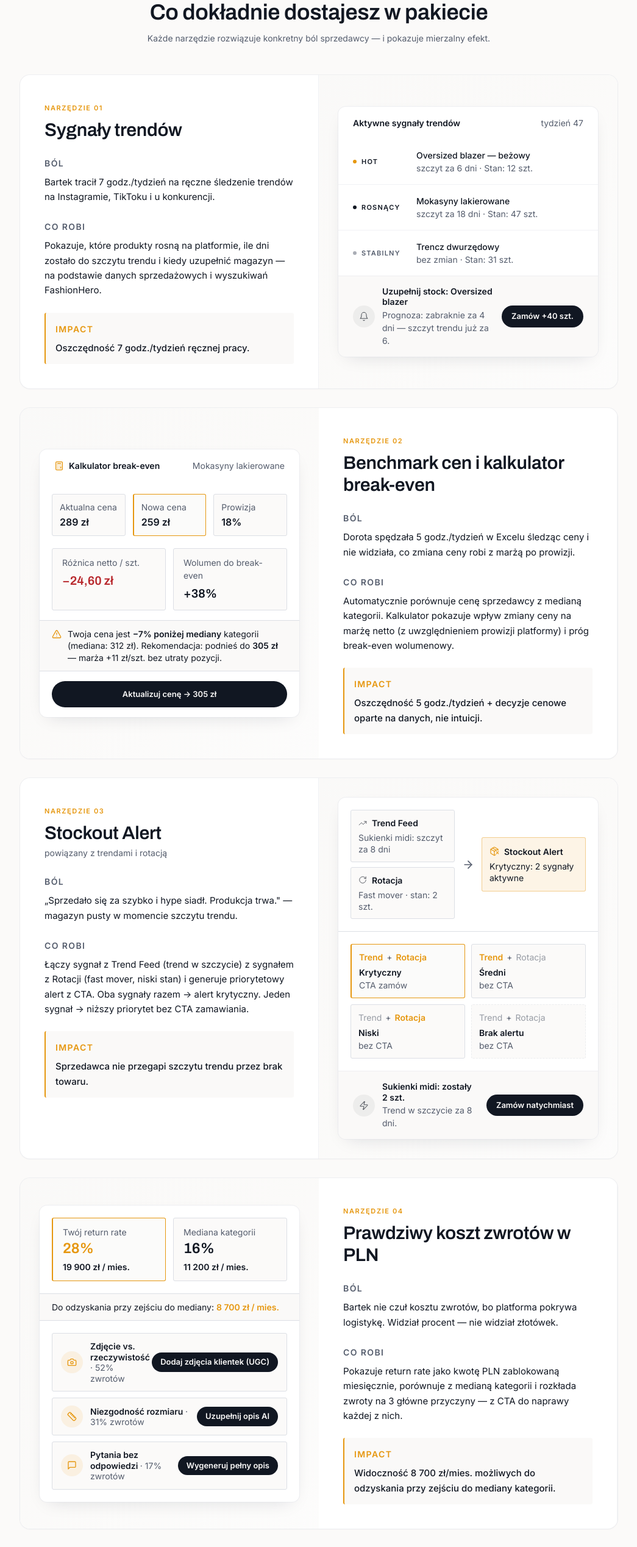
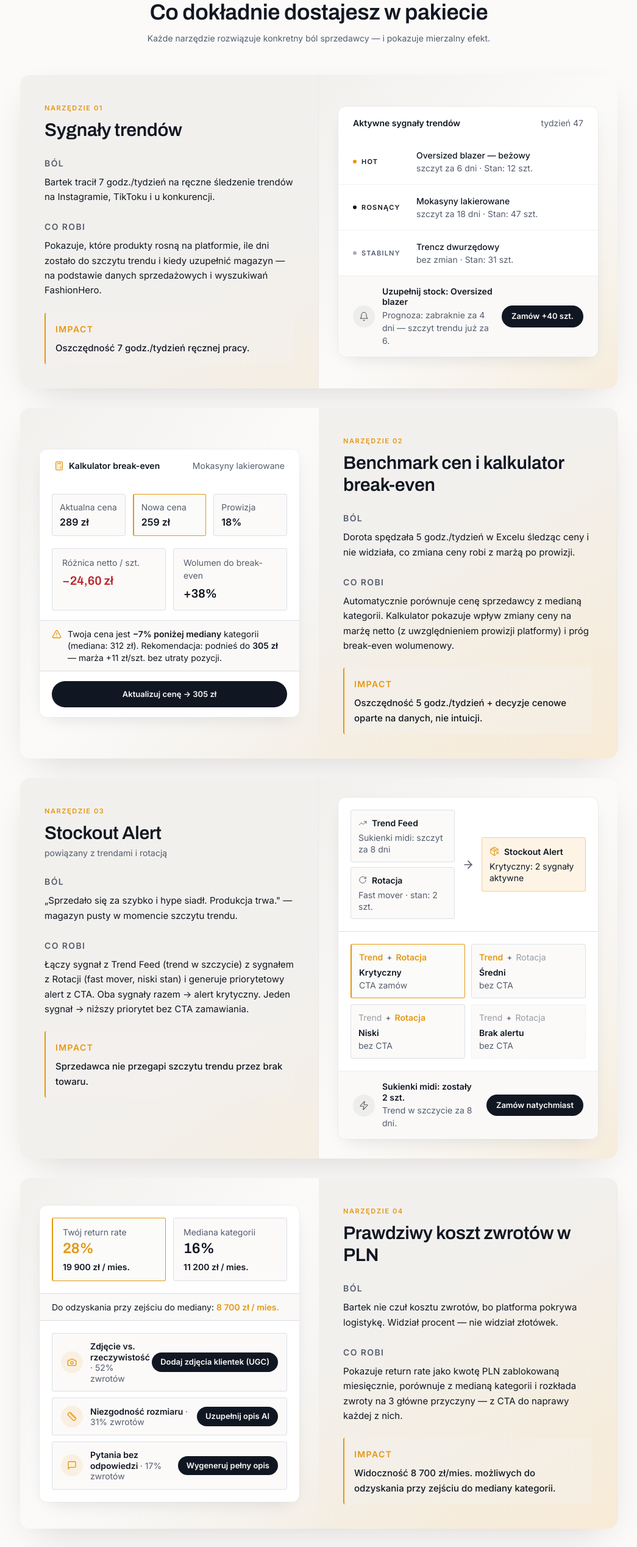
Before and after one commit to AXmagic/fashion-hero-sellersuccessbundle-test, a React (Vite) app: page /seller/bartek/unlock in a window 1280 px wide. Shown: the part 1660-4197 px from the top of the page at 61% size, without its empty margins (227-1272 px from the left). Built offline with nearby package versions, Linux system fonts and the light colour scheme.

Commit message:
Changes
Co-authored-by: AXmagic <270324718+AXmagic@users.noreply.github.com>

```diff
--- a/src/pages/seller/SellerUnlock.tsx
+++ b/src/pages/seller/SellerUnlock.tsx
@@ -295,7 +295,7 @@ export default function SellerUnlock() {
 
           <div className="flex flex-col gap-8">
             {/* Tool 1 — Sygnały trendów */}
-            <article className="bg-card rounded-2xl ring-1 ring-border/40 shadow-[0_1px_3px_rgba(15,23,42,0.04)] overflow-hidden grid grid-cols-1 lg:grid-cols-2 gap-0">
+            <article className="rounded-2xl bg-gradient-to-br from-cream via-cream to-warning/15 shadow-[0_20px_60px_-24px_rgba(0,0,0,0.18)] overflow-hidden grid grid-cols-1 lg:grid-cols-2 gap-0">
               <div className="p-8 md:p-10 flex flex-col gap-6 border-b lg:border-b-0 lg:border-r border-border/40">
                 <div>
                   <span className="text-[11px] font-semibold uppercase tracking-[1.6px] text-warning">
@@ -408,7 +408,7 @@ export default function SellerUnlock() {
             </article>
 
             {/* Tool 2 — Benchmark cen */}
-            <article className="bg-card rounded-2xl ring-1 ring-border/40 shadow-[0_1px_3px_rgba(15,23,42,0.04)] overflow-hidden grid grid-cols-1 lg:grid-cols-2 gap-0">
+            <article className="rounded-2xl bg-gradient-to-br from-cream via-cream to-warning/15 shadow-[0_20px_60px_-24px_rgba(0,0,0,0.18)] overflow-hidden grid grid-cols-1 lg:grid-cols-2 gap-0">
               <div className="p-8 md:p-10 flex flex-col gap-6 border-b lg:border-b-0 lg:border-r border-border/40 lg:order-2">
                 <div>
                   <span className="text-[11px] font-semibold uppercase tracking-[1.6px] text-warning">
@@ -499,7 +499,7 @@ export default function SellerUnlock() {
             </article>
 
             {/* Tool 3 — Stockout Alert */}
-            <article className="bg-card rounded-2xl ring-1 ring-border/40 shadow-[0_1px_3px_rgba(15,23,42,0.04)] overflow-hidden grid grid-cols-1 lg:grid-cols-2 gap-0">
+            <article className="rounded-2xl bg-gradient-to-br from-cream via-cream to-warning/15 shadow-[0_20px_60px_-24px_rgba(0,0,0,0.18)] overflow-hidden grid grid-cols-1 lg:grid-cols-2 gap-0">
               <div className="p-8 md:p-10 flex flex-col gap-6 border-b lg:border-b-0 lg:border-r border-border/40">
                 <div>
                   <span className="text-[11px] font-semibold uppercase tracking-[1.6px] text-warning">
@@ -634,7 +634,7 @@ export default function SellerUnlock() {
             </article>
 
             {/* Tool 4 — Prawdziwy koszt zwrotów */}
-            <article className="bg-card rounded-2xl ring-1 ring-border/40 shadow-[0_1px_3px_rgba(15,23,42,0.04)] overflow-hidden grid grid-cols-1 lg:grid-cols-2 gap-0">
+            <article className="rounded-2xl bg-gradient-to-br from-cream via-cream to-warning/15 shadow-[0_20px_60px_-24px_rgba(0,0,0,0.18)] overflow-hidden grid grid-cols-1 lg:grid-cols-2 gap-0">
               <div className="p-8 md:p-10 flex flex-col gap-6 border-b lg:border-b-0 lg:border-r border-border/40 lg:order-2">
                 <div>
                   <span className="text-[11px] font-semibold uppercase tracking-[1.6px] text-warning">
@@ -740,7 +740,7 @@ export default function SellerUnlock() {
             </article>
 
             {/* Tool 5 — Rotacja produktów */}
-            <article className="bg-card rounded-2xl ring-1 ring-border/40 shadow-[0_1px_3px_rgba(15,23,42,0.04)] overflow-hidden grid grid-cols-1 lg:grid-cols-2 gap-0">
+            <article className="rounded-2xl bg-gradient-to-br from-cream via-cream to-warning/15 shadow-[0_20px_60px_-24px_rgba(0,0,0,0.18)] overflow-hidden grid grid-cols-1 lg:grid-cols-2 gap-0">
               <div className="p-8 md:p-10 flex flex-col gap-6 border-b lg:border-b-0 lg:border-r border-border/40">
                 <div>
                   <span className="text-[11px] font-semibold uppercase tracking-[1.6px] text-warning">
@@ -840,7 +840,7 @@ export default function SellerUnlock() {
             </article>
 
             {/* Tool 6 — Score listingu */}
-            <article className="bg-card rounded-2xl ring-1 ring-border/40 shadow-[0_1px_3px_rgba(15,23,42,0.04)] overflow-hidden grid grid-cols-1 lg:grid-cols-2 gap-0">
+            <article className="rounded-2xl bg-gradient-to-br from-cream via-cream to-warning/15 shadow-[0_20px_60px_-24px_rgba(0,0,0,0.18)] overflow-hidden grid grid-cols-1 lg:grid-cols-2 gap-0">
               <div className="p-8 md:p-10 flex flex-col gap-6 border-b lg:border-b-0 lg:border-r border-border/40 lg:order-2">
                 <div>
                   <span className="text-[11px] font-semibold uppercase tracking-[1.6px] text-warning">
@@ -922,7 +922,7 @@ export default function SellerUnlock() {
             </article>
 
             {/* Tool 7 — UGC */}
-            <article className="bg-card rounded-2xl ring-1 ring-border/40 shadow-[0_1px_3px_rgba(15,23,42,0.04)] overflow-hidden grid grid-cols-1 lg:grid-cols-2 gap-0">
+            <article className="rounded-2xl bg-gradient-to-br from-cream via-cream to-warning/15 shadow-[0_20px_60px_-24px_rgba(0,0,0,0.18)] overflow-hidden grid grid-cols-1 lg:grid-cols-2 gap-0">
               <div className="p-8 md:p-10 flex flex-col gap-6 border-b lg:border-b-0 lg:border-r border-border/40">
                 <div>
                   <span className="text-[11px] font-semibold uppercase tracking-[1.6px] text-warning">
@@ -1018,7 +1018,7 @@ export default function SellerUnlock() {
             </article>
 
             {/* Tool 8 — AI opisy */}
-            <article className="bg-card rounded-2xl ring-1 ring-border/40 shadow-[0_1px_3px_rgba(15,23,42,0.04)] overflow-hidden grid grid-cols-1 lg:grid-cols-2 gap-0">
+            <article className="rounded-2xl bg-gradient-to-br from-cream via-cream to-warning/15 shadow-[0_20px_60px_-24px_rgba(0,0,0,0.18)] overflow-hidden grid grid-cols-1 lg:grid-cols-2 gap-0">
               <div className="p-8 md:p-10 flex flex-col gap-6 border-b lg:border-b-0 lg:border-r border-border/40 lg:order-2">
                 <div>
                   <span className="text-[11px] font-semibold uppercase tracking-[1.6px] text-warning">
@@ -1087,7 +1087,7 @@ export default function SellerUnlock() {
             </article>
 
             {/* Tool 9 — Checklist */}
-            <article className="bg-card rounded-2xl ring-1 ring-border/40 shadow-[0_1px_3px_rgba(15,23,42,0.04)] overflow-hidden grid grid-cols-1 lg:grid-cols-2 gap-0">
+            <article className="rounded-2xl bg-gradient-to-br from-cream via-cream to-warning/15 shadow-[0_20px_60px_-24px_rgba(0,0,0,0.18)] overflow-hidden grid grid-cols-1 lg:grid-cols-2 gap-0">
               <div className="p-8 md:p-10 flex flex-col gap-6 border-b lg:border-b-0 lg:border-r border-border/40">
                 <div>
                   <span className="text-[11px] font-semibold uppercase tracking-[1.6px] text-warning">
```
